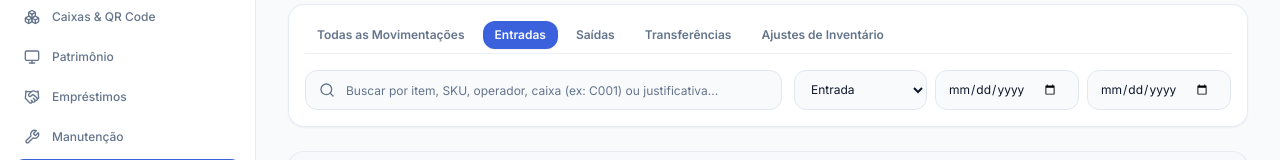
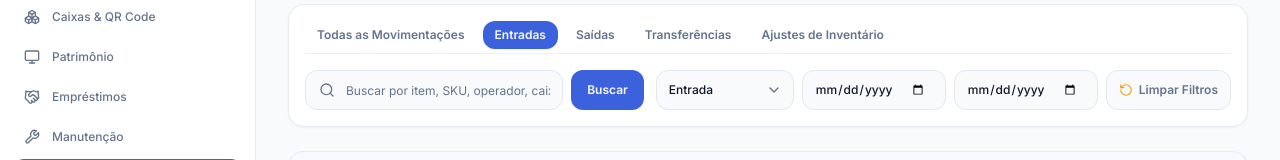
Before and after one commit to RivaldoMascarenhas/EstoqueMultimidia, a Next.js app: page /movimentacoes in a window 1280 px wide. Both pictures are taken after a click on the button "Entradas". Shown: the part 303-463 px from the top of the page. Built offline with nearby package versions, Linux system fonts and the light colour scheme; no server answers; the database is empty.

Commit message:
feat: correcao de filtros de data, botao Buscar, botao Limpar Filtros e icone ChevronDown no dropdown em movimentacoes

```diff
--- a/src/app/(dashboard)/movimentacoes/page.tsx
+++ b/src/app/(dashboard)/movimentacoes/page.tsx
@@ -16,7 +16,10 @@ import {
   User,
   Boxes,
   FileSpreadsheet,
-  AlertTriangle
+  AlertTriangle,
+  ChevronDown,
+  RotateCcw,
+  X
 } from "lucide-react";
 import { Card, CardContent } from "@/components/ui/card";
 import { Button } from "@/components/ui/button";
@@ -36,14 +39,22 @@ export default function MovimentacoesPage() {
   const [startDate, setStartDate] = useState("");
   const [endDate, setEndDate] = useState("");
 
-  const fetchMovements = async () => {
+  const isFilterActive = searchTerm.trim() !== "" || typeFilter !== "ALL" || startDate !== "" || endDate !== "";
+
+  const fetchMovements = async (overrideSearch?: string, overrideType?: string, overrideStart?: string, overrideEnd?: string) => {
     try {
       setIsLoading(true);
       const params = new URLSearchParams();
-      if (searchTerm) params.append("search", searchTerm);
-      if (typeFilter !== "ALL") params.append("type", typeFilter);
-      if (startDate) params.append("startDate", startDate);
-      if (endDate) params.append("endDate", endDate);
+
+      const sTerm = overrideSearch !== undefined ? overrideSearch : searchTerm;
+      const tFilter = overrideType !== undefined ? overrideType : typeFilter;
+      const sDate = overrideStart !== undefined ? overrideStart : startDate;
+      const eDate = overrideEnd !== undefined ? overrideEnd : endDate;
+
+      if (sTerm.trim()) params.append("search", sTerm.trim());
+      if (tFilter !== "ALL") params.append("type", tFilter);
+      if (sDate) params.append("startDate", sDate);
+      if (eDate) params.append("endDate", eDate);
 
       const res = await fetch(`/api/v1/movements?${params.toString()}`);
       const json = await res.json();
@@ -67,6 +78,14 @@ export default function MovimentacoesPage() {
   const handleSearchSubmit = (e: React.FormEvent) => {
     e.preventDefault();
     fetchMovements();
+  };
+
+  const handleClearFilters = () => {
+    setSearchTerm("");
+    setTypeFilter("ALL");
+    setStartDate("");
+    setEndDate("");
+    fetchMovements("", "ALL", "", "");
   };
 
   // Exportar para CSV formatado com UTF-8 BOM
@@ -228,7 +247,7 @@ export default function MovimentacoesPage() {
           <Button
             variant="outline"
             size="sm"
-            onClick={fetchMovements}
+            onClick={() => fetchMovements()}
             className="gap-1.5 rounded-xl text-xs h-9"
             title="Atualizar lista"
           >
@@ -362,8 +381,9 @@ export default function MovimentacoesPage() {
           </div>
 
           {/* Search, Type e Datas */}
-          <div className="flex flex-col md:flex-row items-stretch md:items-center justify-between gap-3 pt-1">
-            <form onSubmit={handleSearchSubmit} className="relative flex-1 max-w-xl">
+          <div className="flex flex-col lg:flex-row items-stretch lg:items-center justify-between gap-3 pt-1">
+            <form onSubmit={handleSearchSubmit} className="flex items-center gap-2 flex-1 max-w-xl">
+              <div className="relative flex-1">
                 <Search className="absolute left-3.5 top-1/2 -translate-y-1/2 w-4 h-4 text-muted-foreground" />
                 <Input
                   value={searchTerm}
@@ -371,41 +391,71 @@ export default function MovimentacoesPage() {
                   placeholder="Buscar por item, SKU, operador, caixa (ex: C001) ou justificativa..."
                   className="pl-10 h-10 rounded-xl text-xs bg-background w-full shadow-xs"
                 />
+              </div>
+              <Button
+                type="submit"
+                size="sm"
+                className="h-10 px-4 rounded-xl text-xs font-semibold bg-primary text-primary-foreground shadow-xs shrink-0"
+              >
+                Buscar
+              </Button>
             </form>
 
-            <div className="flex items-center gap-2 shrink-0">
+            <div className="flex flex-wrap items-center gap-2 shrink-0">
               {/* Filtro de Tipo Específico */}
+              <div className="relative">
                 <select
                   value={typeFilter}
                   onChange={(e) => setTypeFilter(e.target.value)}
-                className="h-10 px-3 rounded-xl border border-input bg-background text-xs text-foreground focus:ring-2 focus:ring-primary focus:outline-none shadow-xs"
+                  className="h-10 pl-3 pr-9 rounded-xl border border-input bg-background text-xs font-medium text-foreground focus:ring-2 focus:ring-primary focus:outline-none shadow-xs appearance-none cursor-pointer"
                 >
                   <option value="ALL">Todos os Tipos</option>
                   <option value="ENTRY">Entrada</option>
-                <option value="EXIT">Saída / Baixa</option>
+                  <option value="EXIT">Saída</option>
                   <option value="TRANSFER">Transferência</option>
                   <option value="ADJUSTMENT">Ajuste</option>
                   <option value="LOAN">Empréstimo</option>
                   <option value="RETURN">Devolução</option>
                 </select>
+                <ChevronDown className="w-4 h-4 text-muted-foreground absolute right-3 top-1/2 -translate-y-1/2 pointer-events-none" />
+              </div>
 
               {/* Data Inicial */}
+              <div className="relative">
                 <Input
                   type="date"
                   value={startDate}
                   onChange={(e) => setStartDate(e.target.value)}
-                className="h-10 px-3 rounded-xl text-xs bg-background w-36 shadow-xs"
+                  className="h-10 px-3 rounded-xl text-xs bg-background w-36 shadow-xs font-medium"
                   title="Data inicial"
                 />
+              </div>
 
               {/* Data Final */}
+              <div className="relative">
                 <Input
                   type="date"
                   value={endDate}
                   onChange={(e) => setEndDate(e.target.value)}
-                className="h-10 px-3 rounded-xl text-xs bg-background w-36 shadow-xs"
+                  className="h-10 px-3 rounded-xl text-xs bg-background w-36 shadow-xs font-medium"
                   title="Data final"
                 />
+              </div>
+
+              {/* Botão Limpar Filtros */}
+              {isFilterActive && (
+                <Button
+                  type="button"
+                  variant="outline"
+                  size="sm"
+                  onClick={handleClearFilters}
+                  className="h-10 px-3 rounded-xl text-xs font-semibold gap-1.5 text-muted-foreground hover:text-foreground bg-background hover:bg-muted shadow-xs"
+                  title="Limpar todos os filtros"
+                >
+                  <RotateCcw className="w-3.5 h-3.5 text-amber-500" />
+                  <span>Limpar Filtros</span>
+                </Button>
+              )}
             </div>
           </div>
         </CardContent>
--- a/src/app/api/v1/movements/route.ts
+++ b/src/app/api/v1/movements/route.ts
@@ -23,11 +23,13 @@ export async function GET(req: NextRequest) {
 
     if (startDate || endDate) {
       whereClause.createdAt = {};
-      if (startDate) whereClause.createdAt.gte = new Date(startDate);
+      if (startDate) {
+        const start = new Date(`${startDate}T00:00:00`);
+        whereClause.createdAt.gte = isNaN(start.getTime()) ? new Date(startDate) : start;
+      }
       if (endDate) {
-        const end = new Date(endDate);
-        end.setHours(23, 59, 59, 999);
-        whereClause.createdAt.lte = end;
+        const end = new Date(`${endDate}T23:59:59.999`);
+        whereClause.createdAt.lte = isNaN(end.getTime()) ? new Date(endDate) : end;
       }
     }
 
```
Lines whose indentation alone changed are shown as unchanged.
